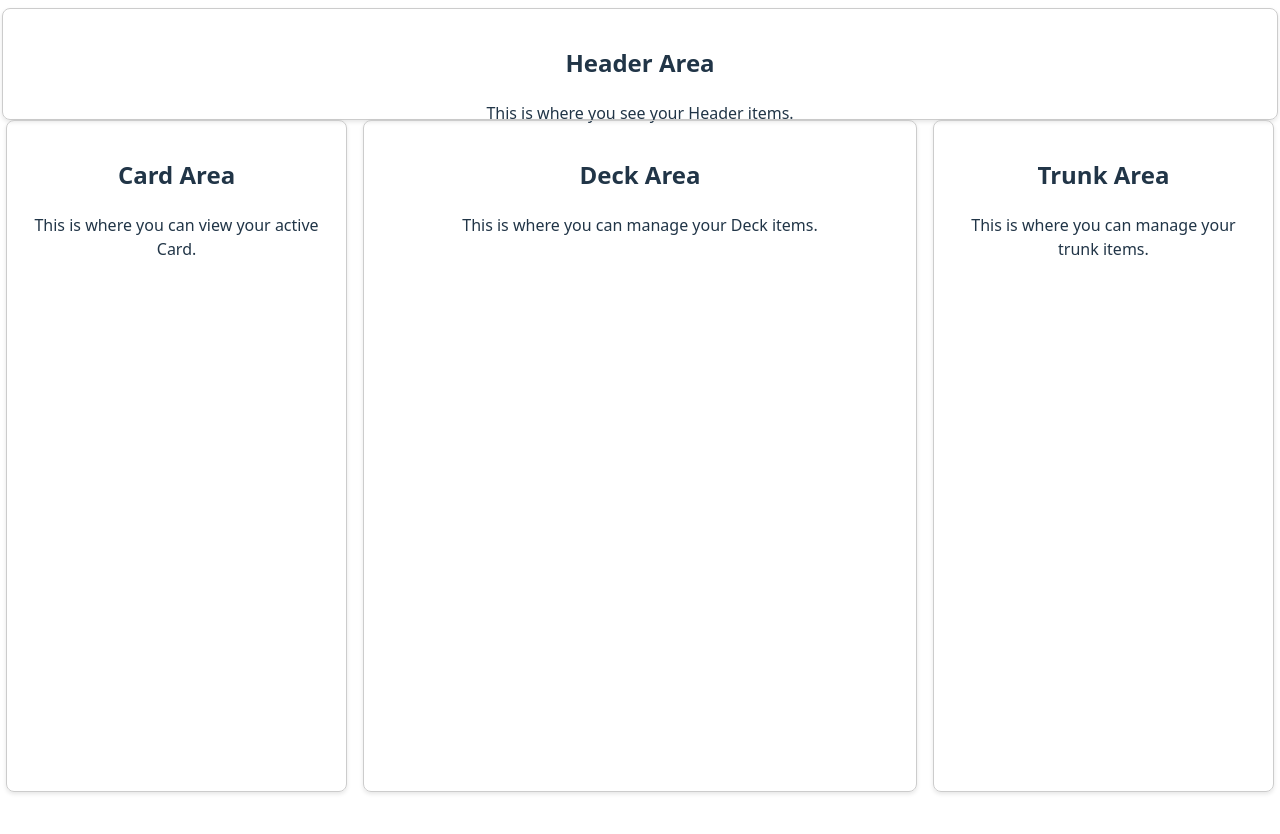
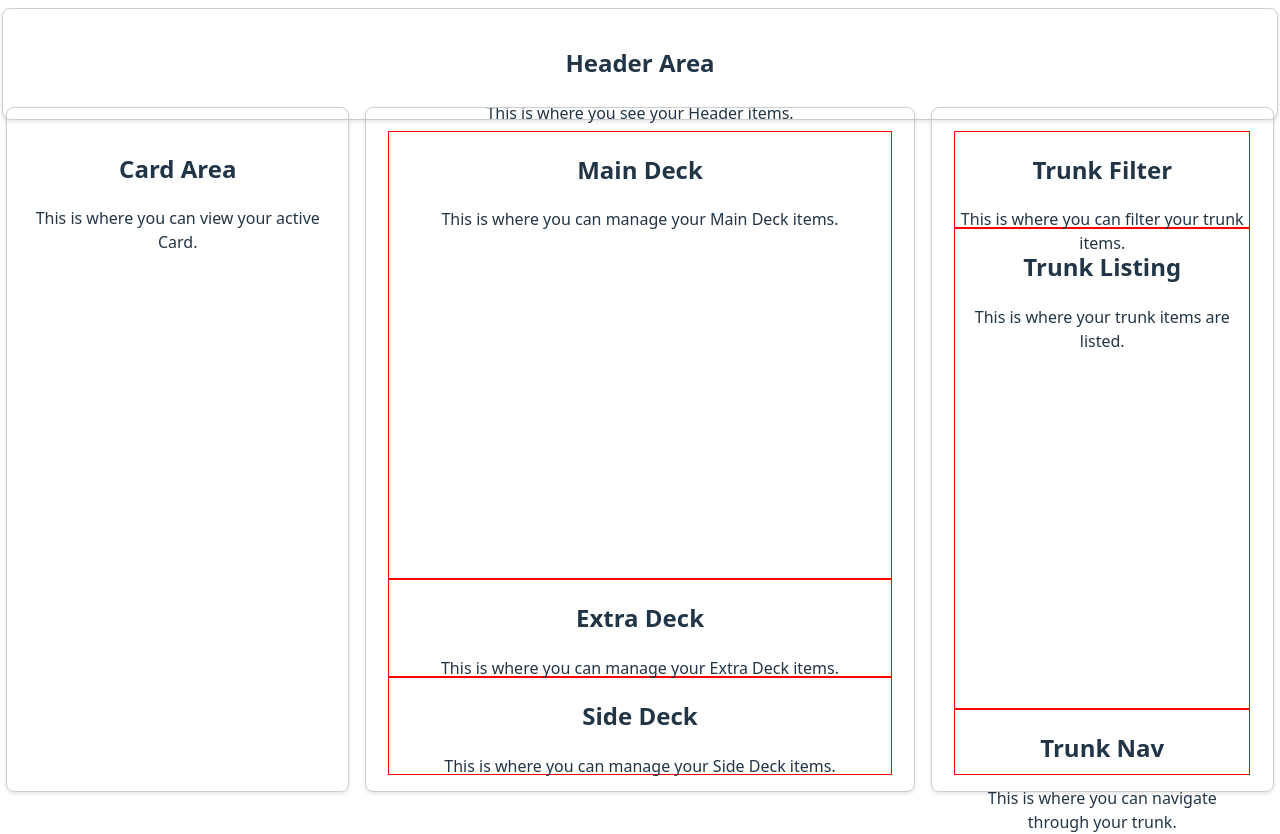
Before and after one commit to den-jdot/DeckBuilder, a React (Vite) app in the folder client/: page / in a window 1280 px wide. Before the commit the page ends 800 px from the top, so only its background shows below. Built offline with nearby package versions, Linux system fonts and the light colour scheme.

Commit message:
commit design

```diff
--- a/client/src/App.css
+++ b/client/src/App.css
@@ -48,7 +48,7 @@ main {
   height: 95%;
   border: 1px solid #ccc;
   border-radius: 8px;
-  padding: 1rem;
+  padding: 1.4rem;
   box-shadow: 0 2px 4px rgba(0,0,0,0.1);
 }
 
@@ -57,6 +57,30 @@ main {
   height: 95%;
   border: 1px solid #ccc;
   border-radius: 8px;
-  padding: 1rem;
   box-shadow: 0 2px 4px rgba(0,0,0,0.1);
 }
+
+.trunk-filter {
+  border: 1px solid red;
+  height: 15%;
+}
+
+.trunk-listing {
+  border: 1px solid red;
+  height: 75%;
+}
+
+.trunk-nav {
+  border: 1px solid red;
+  height: 10%;
+}
+
+.main-deck {
+  border: 1px solid red;
+  height: 70%;
+}
+
+.extra-deck, .side-deck {
+  border: 1px solid red;
+  height: 15%;
+}
--- a/client/src/components/DeckArea/DeckArea.jsx
+++ b/client/src/components/DeckArea/DeckArea.jsx
@@ -1,13 +1,16 @@
 import { useState } from 'react'
-
+import MainDeck from '../DeckComponents/MainDeck'
+import ExtraDeck from '../DeckComponents/ExtraDeck'
+import SideDeck from '../DeckComponents/SideDeck'
 
 export default function DeckArea() {
 
   return (
     <>
         <div className="deck-area">
-            <h2>Deck Area</h2>
-            <p>This is where you can manage your Deck items.</p>
+            <MainDeck />
+            <ExtraDeck />
+            <SideDeck />
         </div>
     </>
   )
--- a/client/src/components/DeckArea/DeckComponents/ExtraDeck.jsx
+++ b/client/src/components/DeckComponents/ExtraDeck.jsx
@@ -6,8 +6,8 @@ export default function ExtraDeck() {
   return (
     <>
         <div className="extra-deck">
-            <h2>Deck Area</h2>
-            <p>This is where you can manage your Deck items.</p>
+            <h2>Extra Deck</h2>
+            <p>This is where you can manage your Extra Deck items.</p>
         </div>
     </>
   )
--- /dev/null
+++ b/client/src/components/DeckComponents/MainDeck.jsx
@@ -0,0 +1,14 @@
+import { useState } from 'react'
+
+
+export default function MainDeck() {
+
+  return (
+    <>
+        <div className="main-deck">
+            <h2>Main Deck</h2>
+            <p>This is where you can manage your Main Deck items.</p>
+        </div>
+    </>
+  )
+}
--- /dev/null
+++ b/client/src/components/DeckComponents/SideDeck.jsx
@@ -0,0 +1,14 @@
+import { useState } from 'react'
+
+
+export default function SideDeck() {
+
+  return (
+    <>
+        <div className="side-deck">
+            <h2>Side Deck</h2>
+            <p>This is where you can manage your Side Deck items.</p>
+        </div>
+    </>
+  )
+}
--- a/client/src/components/TrunkArea/TrunkArea.jsx
+++ b/client/src/components/TrunkArea/TrunkArea.jsx
@@ -1,4 +1,7 @@
 import { useState } from 'react'
+import TrunkFilter from '../TrunkComponents/TrunkFilter'
+import TrunkListing from '../TrunkComponents/TrunkListing'
+import TrunkNav from '../TrunkComponents/TrunkNav'
 
 
 export default function TrunkArea() {
@@ -6,8 +9,9 @@ export default function TrunkArea() {
   return (
     <>
         <div className="trunk-area">
-            <h2>Trunk Area</h2>
-            <p>This is where you can manage your trunk items.</p>
+          <TrunkFilter />
+          <TrunkListing />
+          <TrunkNav />
         </div>
     </>
   )
--- /dev/null
+++ b/client/src/components/TrunkComponents/TrunkFilter.jsx
@@ -0,0 +1,14 @@
+import { useState } from 'react'
+
+
+export default function TrunkFilter() {
+
+  return (
+    <>
+        <div className="trunk-filter">
+            <h2>Trunk Filter</h2>
+            <p>This is where you can filter your trunk items.</p>
+        </div>
+    </>
+  )
+}
--- /dev/null
+++ b/client/src/components/TrunkComponents/TrunkListing.jsx
@@ -0,0 +1,14 @@
+import { useState } from 'react'
+
+
+export default function TrunkListing() {
+
+  return (
+    <>
+        <div className="trunk-listing">
+            <h2>Trunk Listing</h2>
+            <p>This is where your trunk items are listed.</p>
+        </div>
+    </>
+  )
+}
--- /dev/null
+++ b/client/src/components/TrunkComponents/TrunkNav.jsx
@@ -0,0 +1,14 @@
+import { useState } from 'react'
+
+
+export default function TrunkNav() {
+
+  return (
+    <>
+        <div className="trunk-nav">
+            <h2>Trunk Nav</h2>
+            <p>This is where you can navigate through your trunk.</p>
+        </div>
+    </>
+  )
+}
```
Also changed, not shown: client/src/components/DeckArea/DeckComponents/MainDeck.jsx (deleted, +0 -14 lines), client/src/components/DeckArea/DeckComponents/SideDeck.jsx (deleted, +0 -14 lines).
